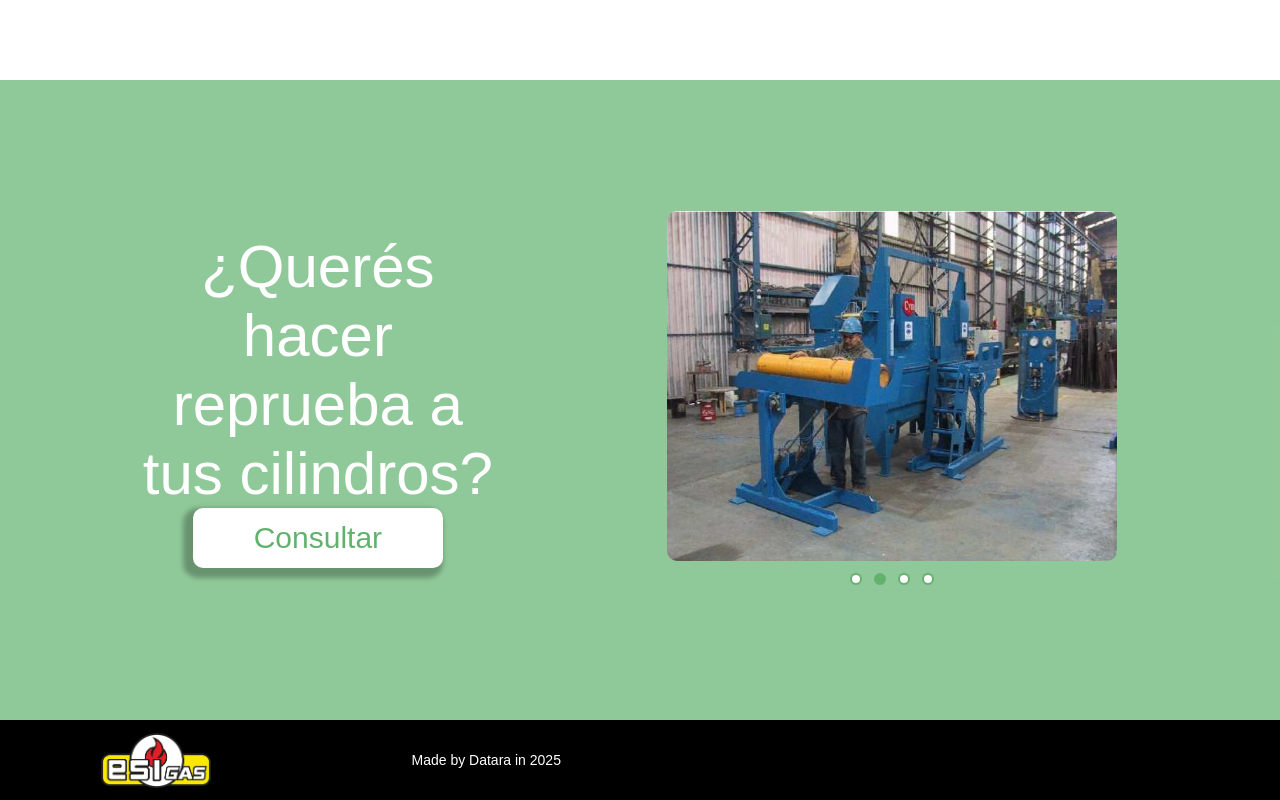
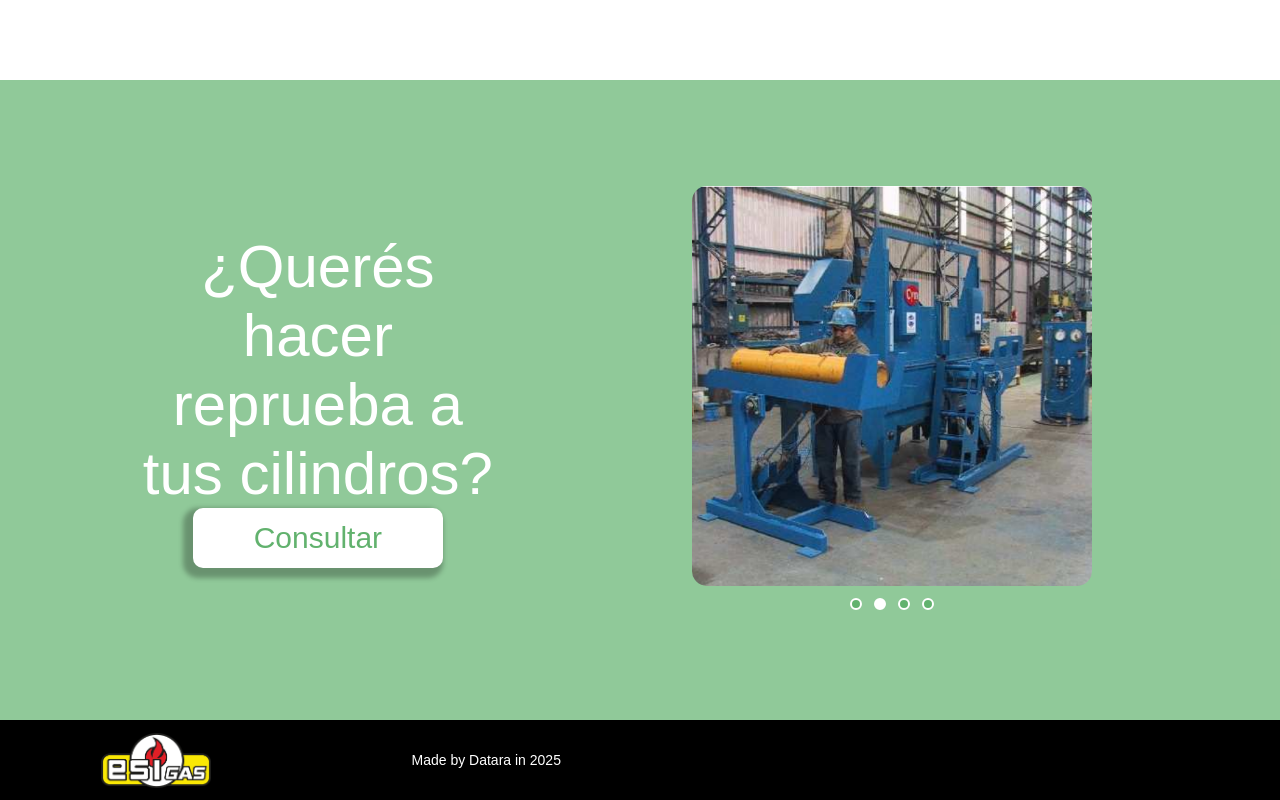
Before and after one commit to IvanDerlich/esigas, a Next.js app: page /pec in a window 1280 px wide. Shown: the part 1200-2000 px from the top of the page. Built offline with nearby package versions, Linux system fonts and the light colour scheme; a web font is replaced by a local one.

Commit message:
Modificacion de carrousel para que imagenes no se vean estiradas

```diff
--- a/src/app/pec/components/InteractiveCarousel.module.css
+++ b/src/app/pec/components/InteractiveCarousel.module.css
@@ -21,38 +21,6 @@
 .carousel_dots {
   text-align: center;
   margin-top: 10px;
-}
-
-.dot {
-  height: 12px;
-  width: 12px;
-  margin: 0 6px;
-  background-color: white;
-  border: 2px #62b26e solid;
-  border-radius: 50%;
-  display: inline-block;
-  cursor: pointer;
-  transition: background-color 0.3s;
-}
-
-.dot.active {
-  background-color: #62b26e;
-}
-
-.dot2 {
-  height: 12px;
-  width: 12px;
-  margin: 0 6px;
-  background-color: #62b26e;
-  border: 2px white solid;
-  border-radius: 50%;
-  display: inline-block;
-  cursor: pointer;
-  transition: background-color 0.3s;
-}
-
-.active2 {
-  background-color: white;
 }
 
 @media (min-width: 320px) and (max-width: 768px) {
--- a/src/app/pec/components/InteractiveCarousel.tsx
+++ b/src/app/pec/components/InteractiveCarousel.tsx
@@ -8,22 +8,11 @@ type Props = {
   images: StaticImageData[];
   dotClass?: string;
   activeClass?: string;
-  width?: number;
-  height?: number;
-  radius?: string;
-  interval?: number;
 };
 
-const InteractiveCarousel = ({
-  images,
-  dotClass = styles.dot,
-  activeClass = styles.active,
-  width = 400,
-  height = 400,
-  radius = '15px',
-  interval = 5000,
-}: Props) => {
+const InteractiveCarousel = ({ images, dotClass, activeClass }: Props) => {
   const [current, setCurrent] = useState(0);
+  const interval = 5000;
 
   useEffect(() => {
     const slideInterval = setInterval(() => {
@@ -31,7 +20,7 @@ const InteractiveCarousel = ({
     }, interval);
 
     return () => clearInterval(slideInterval);
-  }, [images.length, interval]);
+  }, [images.length]);
 
   return (
     <div className={styles.carousel_container}>
@@ -44,9 +33,9 @@ const InteractiveCarousel = ({
             <Image
               src={img}
               alt={`Slide-${i}`}
-              width={width}
-              height={height}
-              style={{ borderRadius: radius }}
+              width={400}
+              height={400}
+              style={{ borderRadius: '15px', objectFit: 'cover' }}
               priority
             />
           </div>
--- a/src/app/pec/page.module.css
+++ b/src/app/pec/page.module.css
@@ -111,6 +111,38 @@
   justify-content: space-evenly;
 }
 
+.dot {
+  height: 12px;
+  width: 12px;
+  margin: 0 6px;
+  background-color: white;
+  border: 2px #62b26e solid;
+  border-radius: 50%;
+  display: inline-block;
+  cursor: pointer;
+  transition: background-color 0.3s;
+}
+
+.dot.active {
+  background-color: #62b26e;
+}
+
+.dot2 {
+  height: 12px;
+  width: 12px;
+  margin: 0 6px;
+  background-color: #62b26e;
+  border: 2px white solid;
+  border-radius: 50%;
+  display: inline-block;
+  cursor: pointer;
+  transition: background-color 0.3s;
+}
+
+.active2 {
+  background-color: white;
+}
+
 @media (min-width: 320px) and (max-width: 768px) {
   .container,
   .container_equipos {
--- a/src/app/pec/page.tsx
+++ b/src/app/pec/page.tsx
@@ -72,9 +72,6 @@ export default function PecPage() {
               centroReprueba3,
               centroReprueba4,
             ]}
-            width={450}
-            height={350}
-            radius="10px"
             dotClass={styles.dot2}
             activeClass={styles.active2}
           />
```
